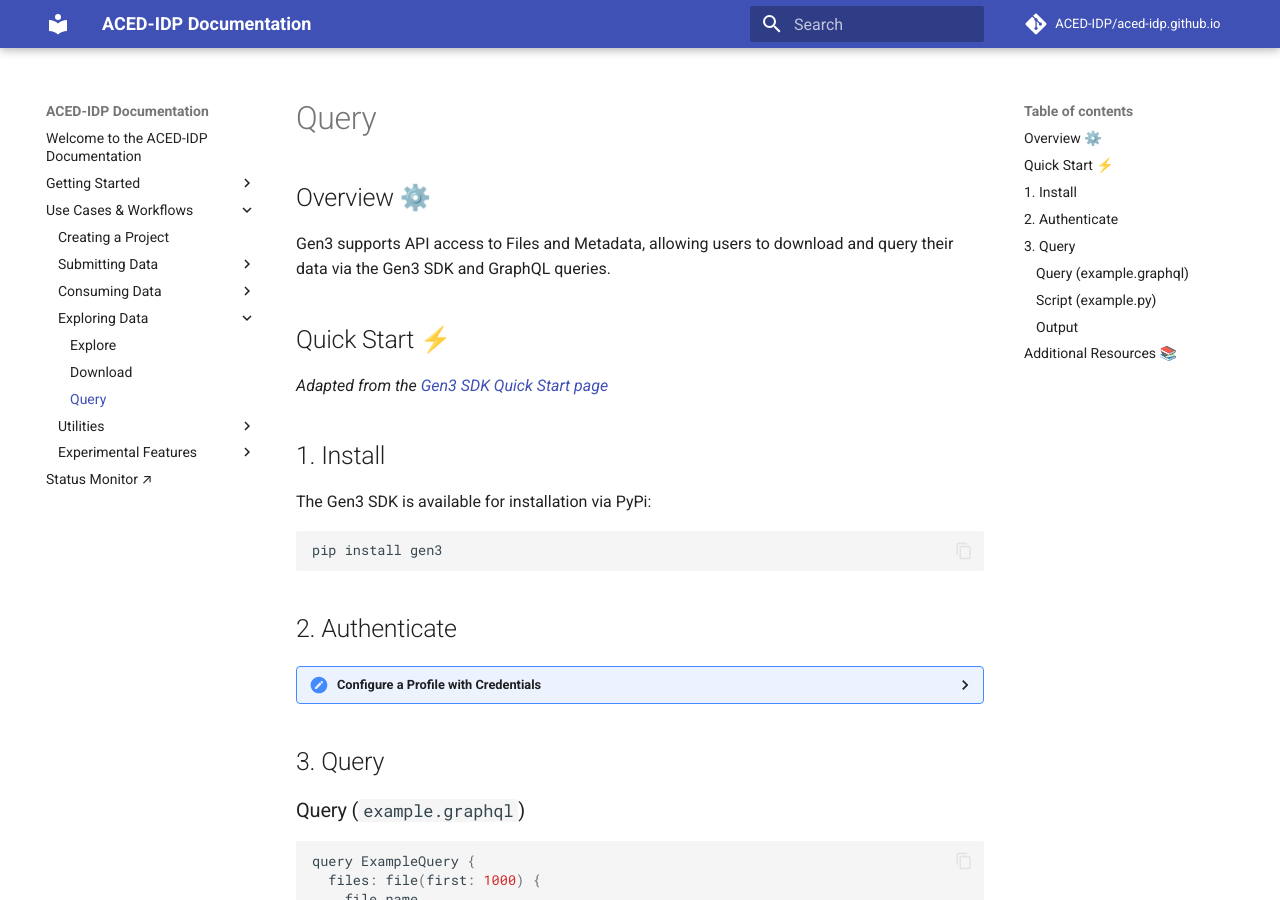
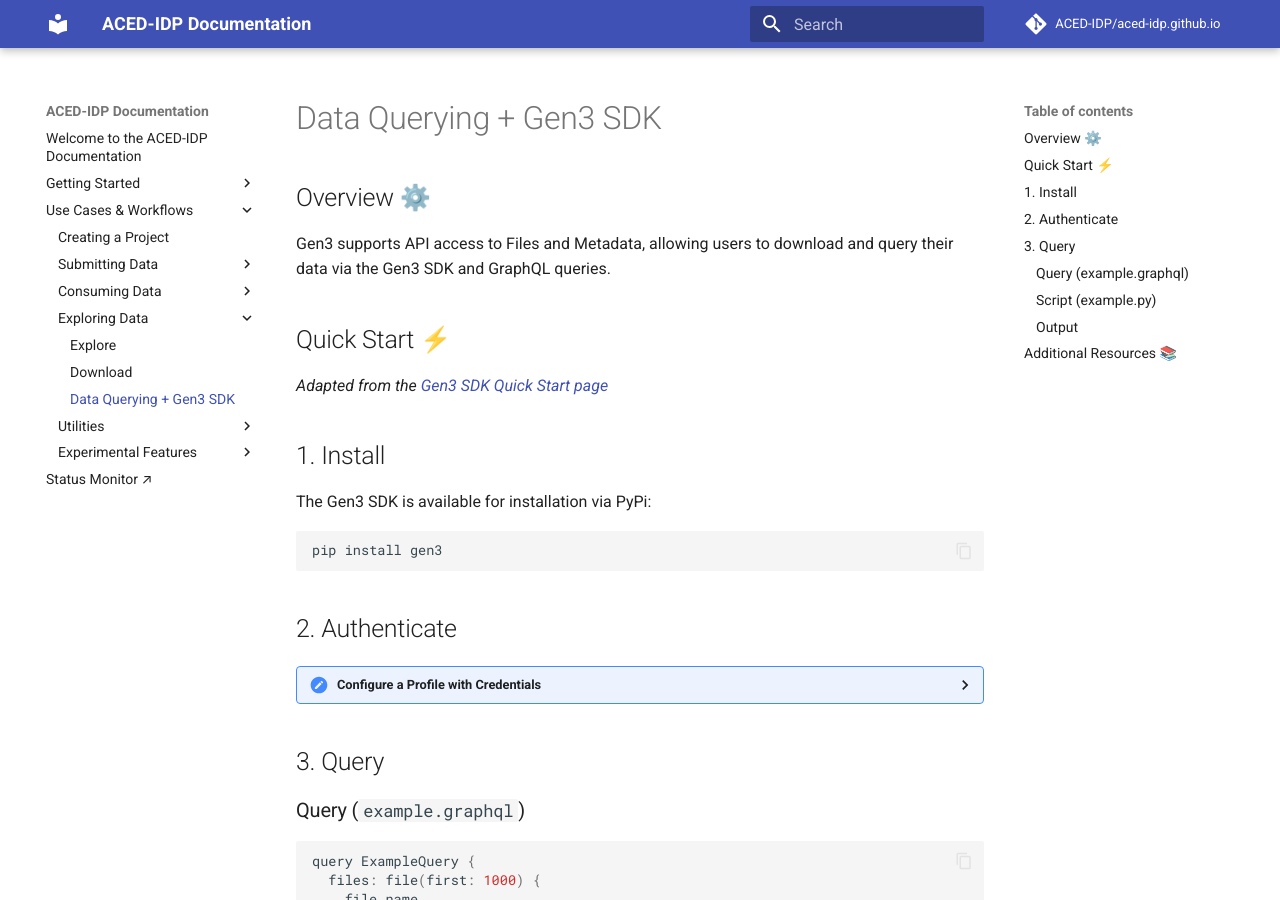
Before and after one commit to ACED-IDP/aced-idp.github.io, an MkDocs documentation site: the page built from docs/workflows/query.md, in a window 1280 px wide and 900 px high. Built offline with MkDocs 1.6.1 and Material for MkDocs 9.7.7, drawn with Linux system fonts in a browser that asks for light colours; comment, search, counter and statistics services are not loaded.

Commit message:
Update query.md

```diff
--- a/docs/workflows/query.md
+++ b/docs/workflows/query.md
@@ -1,5 +1,5 @@
 
-# Query
+# Data Querying + Gen3 SDK
 
 ## Overview ⚙️
 
```
